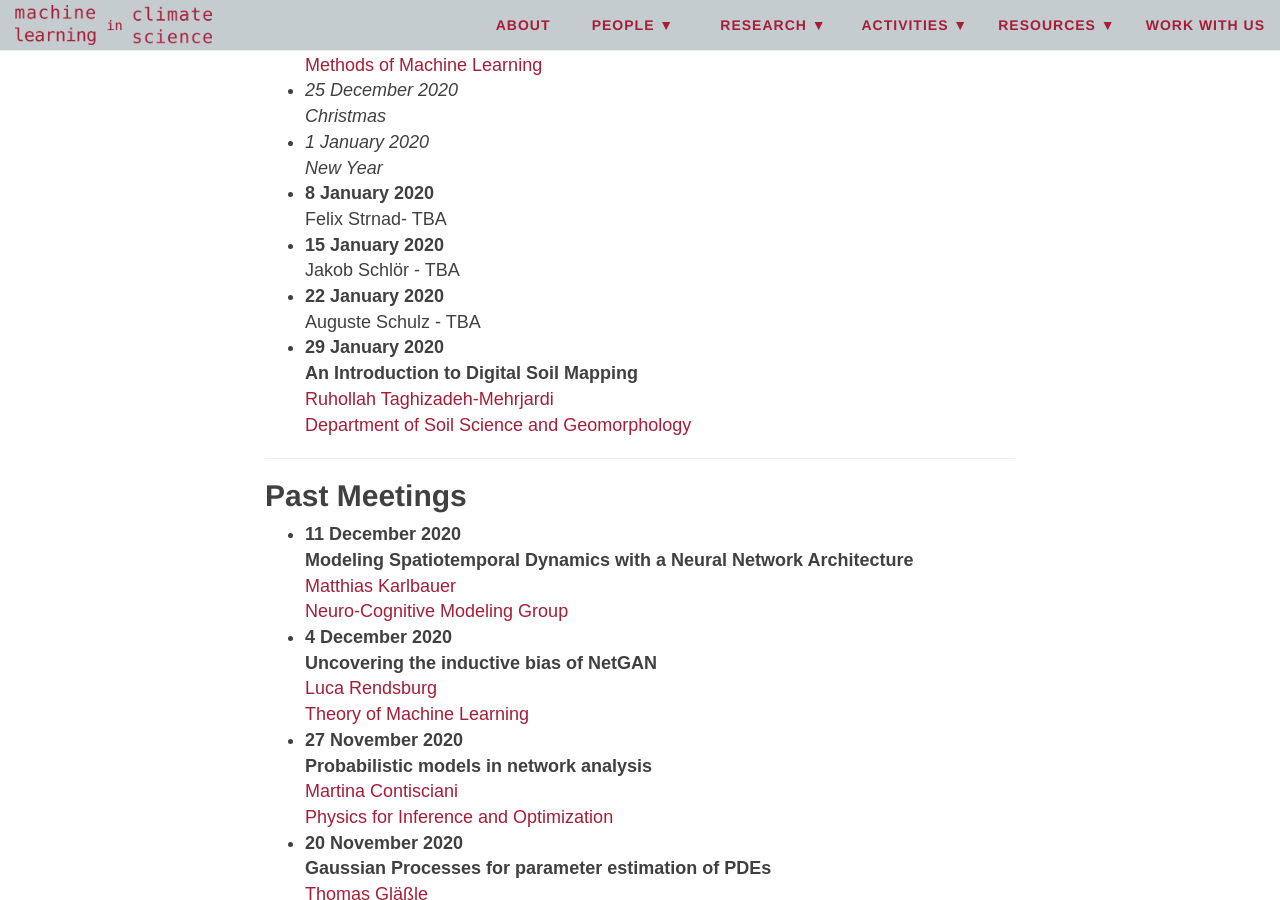
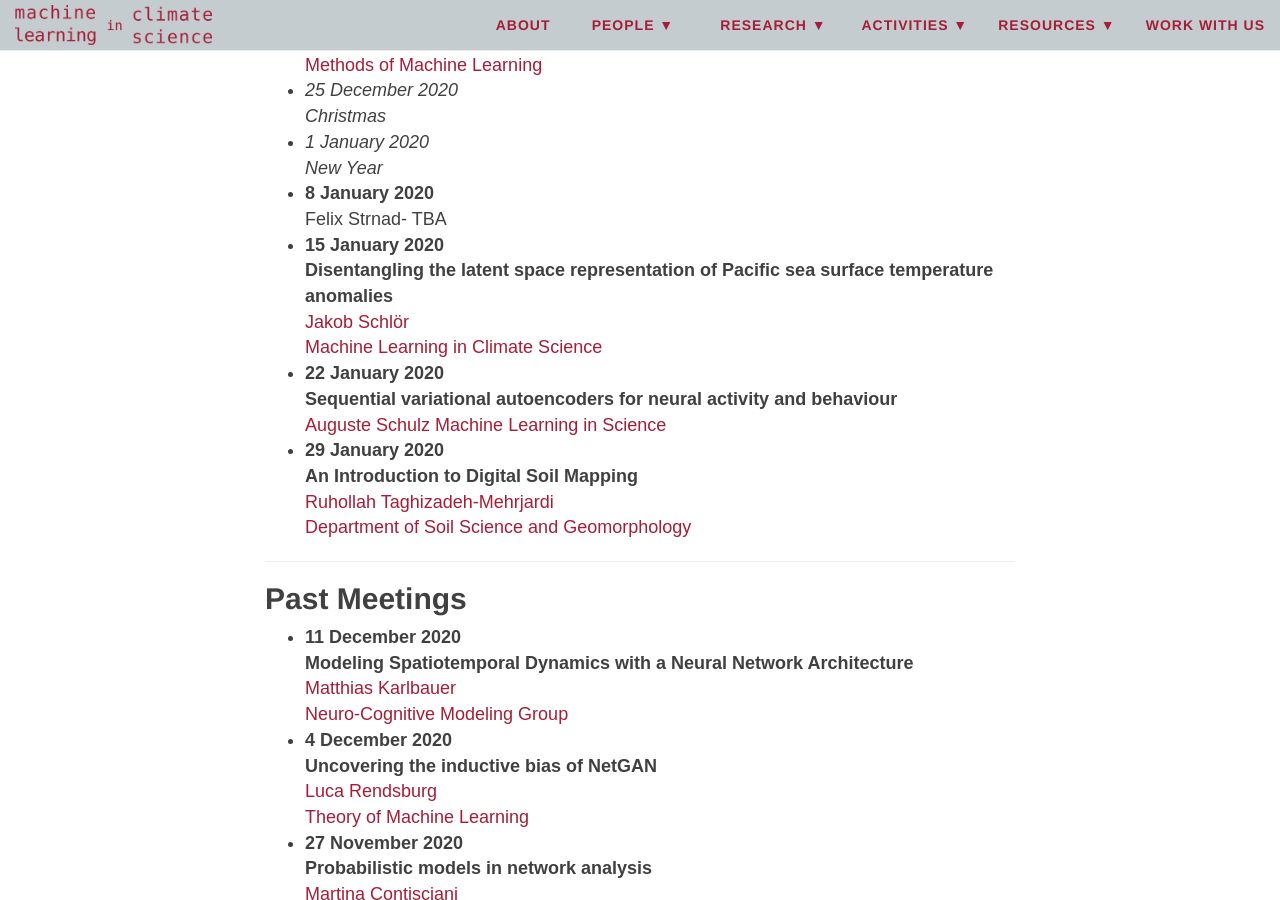
Before and after one commit to mlcs/mlcs.github.io, a Jekyll site: the page built from activities/group-meetings.md, in a window 1280 px wide and 900 px high, scrolled down 1030 px. Built offline with Jekyll 4.4.1, drawn with Linux system fonts in a browser that asks for light colours; nearby versions of some CDN libraries.

Commit message:
add titles for Jakob's and Auuste's talks

```diff
--- a/activities/group-meetings.md
+++ b/activities/group-meetings.md
@@ -35,9 +35,15 @@ _New Year_
 + **8 January 2020**
 Felix Strnad- TBA
 + **15 January 2020**
-Jakob Schlör - TBA
+**Disentangling the latent space representation of Pacific sea surface
+temperature anomalies**
+[Jakob Schlör](https://mlcs.github.io/people/schloer/)
+[Machine Learning in Climate Science](https://mlcs.github.io/about-mlcs/)
 + **22 January 2020**
-Auguste Schulz - TBA
+**Sequential variational autoencoders for neural activity and
+behaviour**
+[Auguste Schulz](https://uni-tuebingen.de/en/196982)
+[Machine Learning in Science](https://uni-tuebingen.de/en/178236)
 + **29 January 2020**
 **An Introduction to Digital Soil Mapping**
 [Ruhollah Taghizadeh-Mehrjardi](https://uni-tuebingen.de/en/113420)
```
